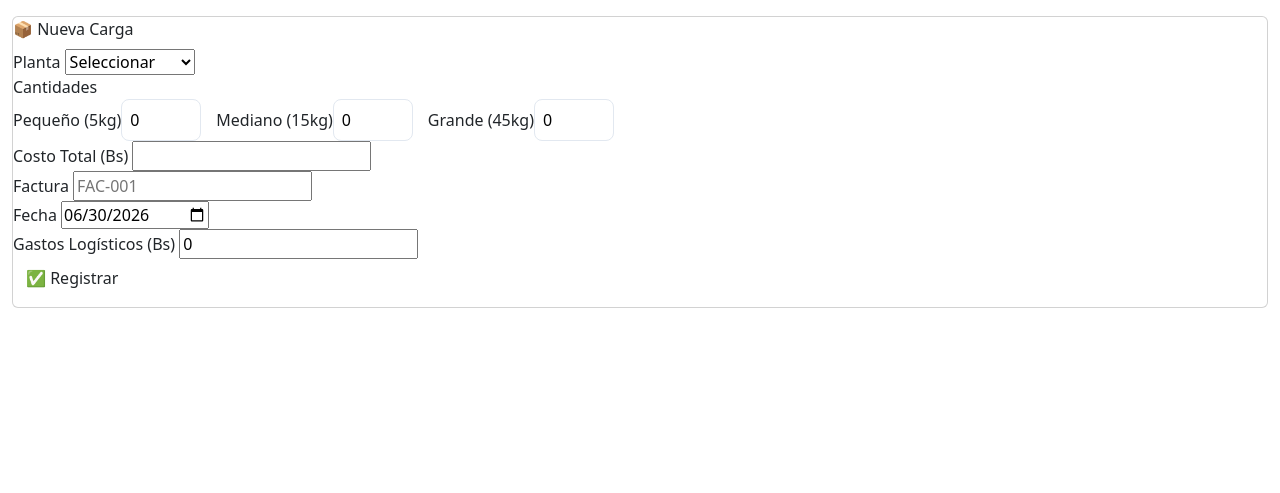
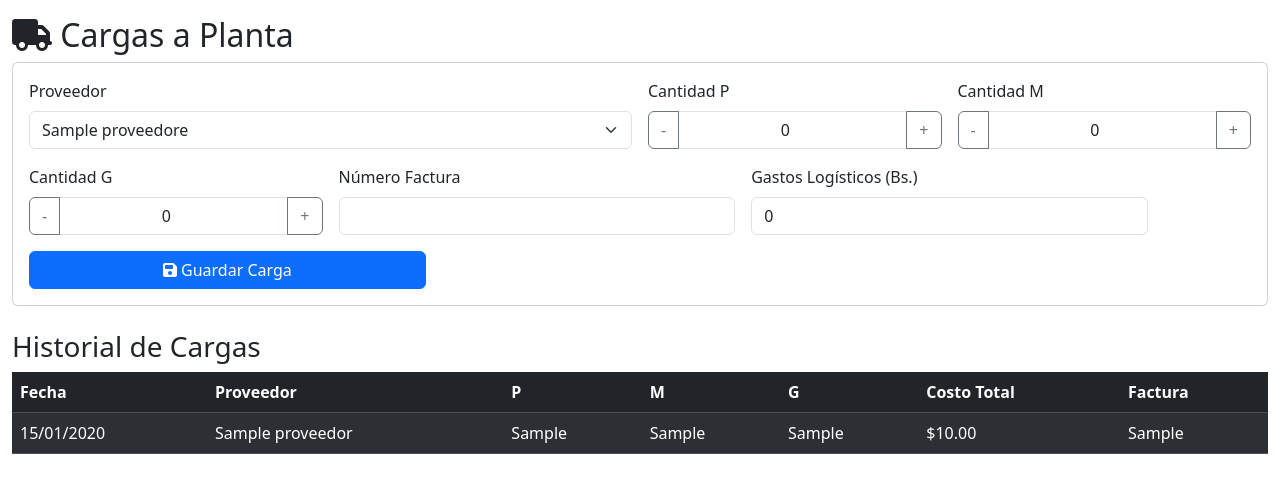
Before and after one commit to historiayguaribe-debug/Gas-guaribe, a FastAPI app: template backend/templates/admin_cargas.html in a window 1280 px wide. Shown: the part 56-549 px from the top of the page. Run offline with FastAPI, Linux system fonts and the light colour scheme; the template is opened without the code that fills it: most values are stand-ins (such as "Sample title", 1, 10 or a date in 2020); parts of the project's set-up code (start-up, migrations or seed data) failed here and were passed over.

Commit message:
Update admin_cargas.html

```diff
--- a/backend/templates/admin_cargas.html
+++ b/backend/templates/admin_cargas.html
@@ -1,98 +1,91 @@
 {% extends "admin_base.html" %}
-
-{% block cargas_active %}active{% endblock %}
-{% block page_title %}Registrar Carga{% endblock %}
-{% block breadcrumb %}Administración / Cargas{% endblock %}
-
+{% block title %}Cargas{% endblock %}
 {% block content %}
-<div class="grid-2">
-    <div class="card">
-        <div class="card-title">📦 Nueva Carga</div>
-        <form id="cargaForm">
-            <div class="form-group">
-                <label for="planta">Planta</label>
-                <select id="planta" required>
-                    <option value="">Seleccionar</option>
-                    {% for p in plantas %}
-                    <option value="{{ p.id }}">{{ p.nombre }}</option>
-                    {% endfor %}
-                </select>
-            </div>
-            <div class="form-group">
-                <label>Cantidades</label>
-                <div style="display:flex; gap:15px; flex-wrap:wrap;">
-                    <div><label style="font-weight:normal;">Pequeño (5kg)</label><input type="number" id="cantP" value="0" min="0" style="width:80px; padding:8px; border-radius:8px; border:1px solid #e2e8f0;"></div>
-                    <div><label style="font-weight:normal;">Mediano (15kg)</label><input type="number" id="cantM" value="0" min="0" style="width:80px; padding:8px; border-radius:8px; border:1px solid #e2e8f0;"></div>
-                    <div><label style="font-weight:normal;">Grande (45kg)</label><input type="number" id="cantG" value="0" min="0" style="width:80px; padding:8px; border-radius:8px; border:1px solid #e2e8f0;"></div>
+<h2><i class="fas fa-truck"></i> Cargas a Planta</h2>
+<div class="card mb-4">
+    <div class="card-body">
+        <form method="post" action="/cargas/crear">
+            <div class="row g-3">
+                <div class="col-md-6">
+                    <label class="form-label">Proveedor</label>
+                    <select name="proveedor_id" class="form-select" required>
+                        {% for p in proveedores %}
+                        <option value="{{ p.id }}">{{ p.nombre }}</option>
+                        {% endfor %}
+                    </select>
+                </div>
+                <div class="col-md-3">
+                    <label class="form-label">Cantidad P</label>
+                    <div class="input-group">
+                        <button class="btn btn-outline-secondary" type="button" onclick="cambiarCantidad('P', -1)">-</button>
+                        <input type="number" name="cantidad_P" id="cantP" class="form-control text-center" value="0" min="0">
+                        <button class="btn btn-outline-secondary" type="button" onclick="cambiarCantidad('P', 1)">+</button>
+                    </div>
+                </div>
+                <div class="col-md-3">
+                    <label class="form-label">Cantidad M</label>
+                    <div class="input-group">
+                        <button class="btn btn-outline-secondary" type="button" onclick="cambiarCantidad('M', -1)">-</button>
+                        <input type="number" name="cantidad_M" id="cantM" class="form-control text-center" value="0" min="0">
+                        <button class="btn btn-outline-secondary" type="button" onclick="cambiarCantidad('M', 1)">+</button>
+                    </div>
+                </div>
+                <div class="col-md-3">
+                    <label class="form-label">Cantidad G</label>
+                    <div class="input-group">
+                        <button class="btn btn-outline-secondary" type="button" onclick="cambiarCantidad('G', -1)">-</button>
+                        <input type="number" name="cantidad_G" id="cantG" class="form-control text-center" value="0" min="0">
+                        <button class="btn btn-outline-secondary" type="button" onclick="cambiarCantidad('G', 1)">+</button>
+                    </div>
+                </div>
+                <div class="col-md-4">
+                    <label class="form-label">Número Factura</label>
+                    <input type="text" name="numero_factura" class="form-control" required>
+                </div>
+                <div class="col-md-4">
+                    <label class="form-label">Gastos Logísticos (Bs.)</label>
+                    <input type="number" step="0.01" name="gastos_logisticos" class="form-control" value="0">
+                </div>
+                <div class="col-md-4 d-flex align-items-end">
+                    <button type="submit" class="btn btn-primary w-100"><i class="fas fa-save"></i> Guardar Carga</button>
                 </div>
             </div>
-            <div class="form-group">
-                <label for="costoTotal">Costo Total (Bs)</label>
-                <input type="number" id="costoTotal" step="0.01" required>
-            </div>
-            <div class="form-group">
-                <label for="factura">Factura</label>
-                <input type="text" id="factura" placeholder="FAC-001" required>
-            </div>
-            <div class="form-group">
-                <label for="fechaCarga">Fecha</label>
-                <input type="date" id="fechaCarga" required>
-            </div>
-            <div class="form-group">
-                <label for="gastosLog">Gastos Logísticos (Bs)</label>
-                <input type="number" id="gastosLog" step="0.01" value="0">
-            </div>
-            <button type="submit" class="btn">✅ Registrar</button>
         </form>
-        <div id="msg" style="margin-top:10px; font-weight:600;"></div>
     </div>
 </div>
-
+<h3>Historial de Cargas</h3>
+<div class="table-responsive">
+    <table class="table table-dark table-striped">
+        <thead>
+            <tr>
+                <th>Fecha</th>
+                <th>Proveedor</th>
+                <th>P</th><th>M</th><th>G</th>
+                <th>Costo Total</th>
+                <th>Factura</th>
+            </tr>
+        </thead>
+        <tbody>
+            {% for c in cargas %}
+            <tr>
+                <td>{{ c.fecha.strftime('%d/%m/%Y') }}</td>
+                <td>{{ c.proveedor.nombre }}</td>
+                <td>{{ c.cantidad_P }}</td>
+                <td>{{ c.cantidad_M }}</td>
+                <td>{{ c.cantidad_G }}</td>
+                <td>${{ "%.2f"|format(c.costo_total) }}</td>
+                <td>{{ c.numero_factura }}</td>
+            </tr>
+            {% endfor %}
+        </tbody>
+    </table>
+</div>
 <script>
-    document.getElementById('fechaCarga').value = new Date().toISOString().split('T')[0];
-
-    document.getElementById('cargaForm').addEventListener('submit', async function(e) {
-        e.preventDefault();
-        const msg = document.getElementById('msg');
-        msg.innerHTML = '';
-
-        const planta = document.getElementById('planta').value;
-        const cantP = parseInt(document.getElementById('cantP').value) || 0;
-        const cantM = parseInt(document.getElementById('cantM').value) || 0;
-        const cantG = parseInt(document.getElementById('cantG').value) || 0;
-        const cantidades = { P: cantP, M: cantM, G: cantG };
-        if (cantP + cantM + cantG === 0) {
-            msg.innerHTML = '<span style="color:#ef4444;">❌ Debes ingresar al menos un cilindro.</span>';
-            return;
-        }
-
-        const data = {
-            planta_id: parseInt(planta),
-            fecha: document.getElementById('fechaCarga').value,
-            cantidades: cantidades,
-            costo_total: parseFloat(document.getElementById('costoTotal').value),
-            factura: document.getElementById('factura').value,
-            gastos_logisticos: parseFloat(document.getElementById('gastosLog').value) || 0
-        };
-
-        try {
-            const token = localStorage.getItem('access_token');
-            const response = await fetch('/admin/cargas', {
-                method: 'POST',
-                headers: { 'Content-Type': 'application/json', 'Authorization': 'Bearer ' + token },
-                body: JSON.stringify(data)
-            });
-            const result = await response.json();
-            if (response.ok) {
-                msg.innerHTML = `<span style="color:#22c55e;">✅ ${result.mensaje} (${result.total_cilindros} cilindros)</span>`;
-                document.getElementById('cargaForm').reset();
-                document.getElementById('fechaCarga').value = new Date().toISOString().split('T')[0];
-            } else {
-                msg.innerHTML = `<span style="color:#ef4444;">❌ Error: ${result.detail || 'No se pudo registrar'}</span>`;
-            }
-        } catch (error) {
-            msg.innerHTML = `<span style="color:#ef4444;">❌ Error de conexión: ${error.message}</span>`;
-        }
-    });
+    function cambiarCantidad(tam, delta) {
+        const input = document.getElementById('cant' + tam);
+        let val = parseInt(input.value) || 0;
+        val = Math.max(0, val + delta);
+        input.value = val;
+    }
 </script>
 {% endblock %}
```
